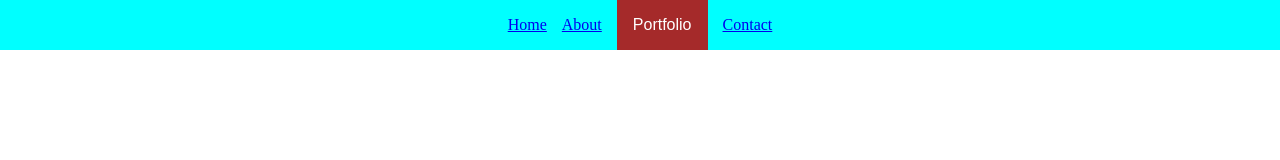
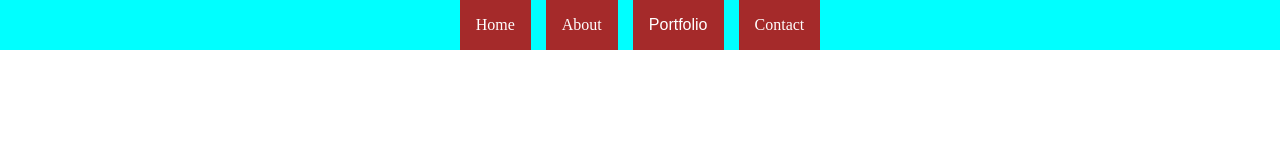
Before and after one commit to robisonwebdev/Dropdown-Menu-Template, a website: page index.html in a window 1280 px wide. Drawn offline with Linux system fonts and the light colour scheme.

Commit message:
Added classes to a tags

```diff
--- a/index.html
+++ b/index.html
@@ -9,8 +9,8 @@
 </head>
 <body>
     <div id="navbar">
-        <a href="#">Home</a>
-        <a href="#">About</a>
+        <a class="linkBtn" href="#">Home</a>
+        <a class="linkBtn" href="#">About</a>
         <div class="dropdown">
             <button onclick="toggleDropdown('#portfolioDropdown')" class="dropdownBtn">Portfolio</button>
             <div class="dropdownContent" id="portfolioDropdown">
@@ -19,7 +19,7 @@
                 <a href="#">Project 3</a>
             </div>
         </div>
-        <a href="#">Contact</a>
+        <a class="linkBtn" href="#">Contact</a>
     </div>
     <script src="dropdownMenu.js"></script>
 </body>
```
